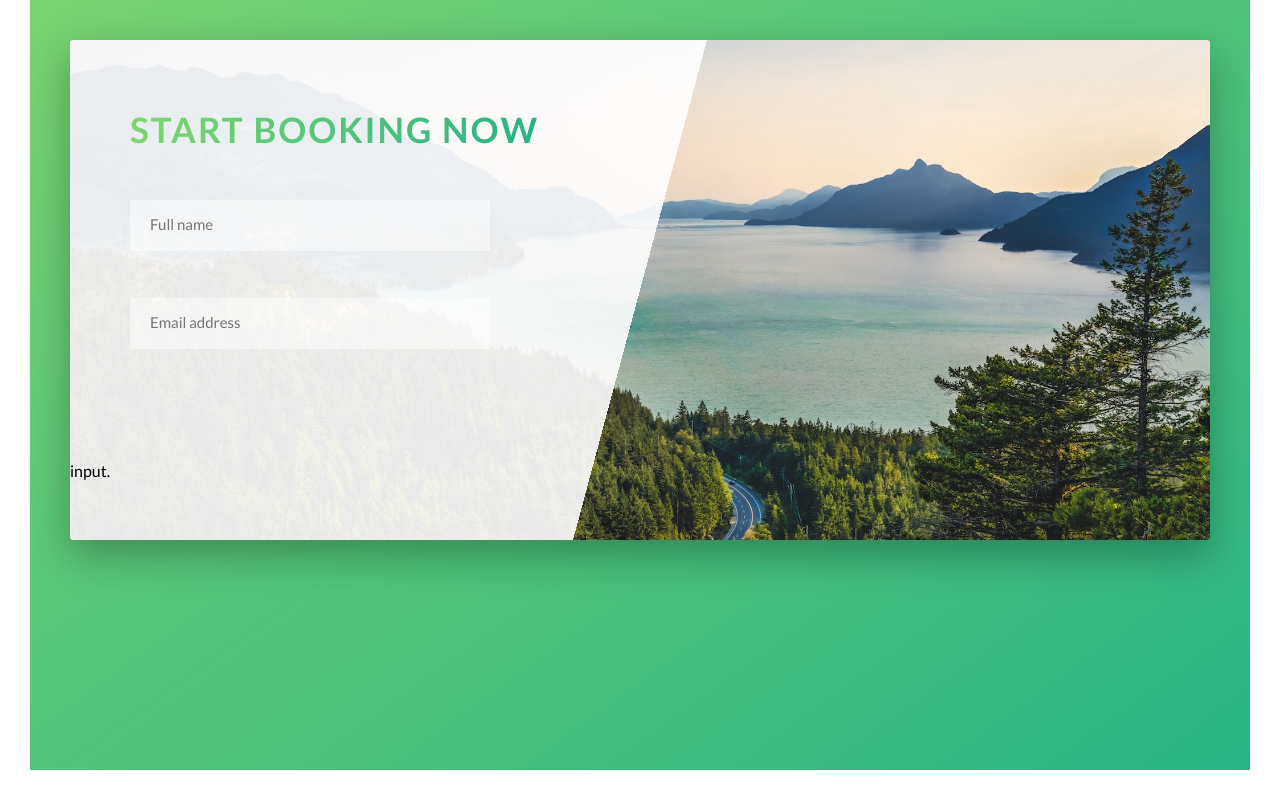
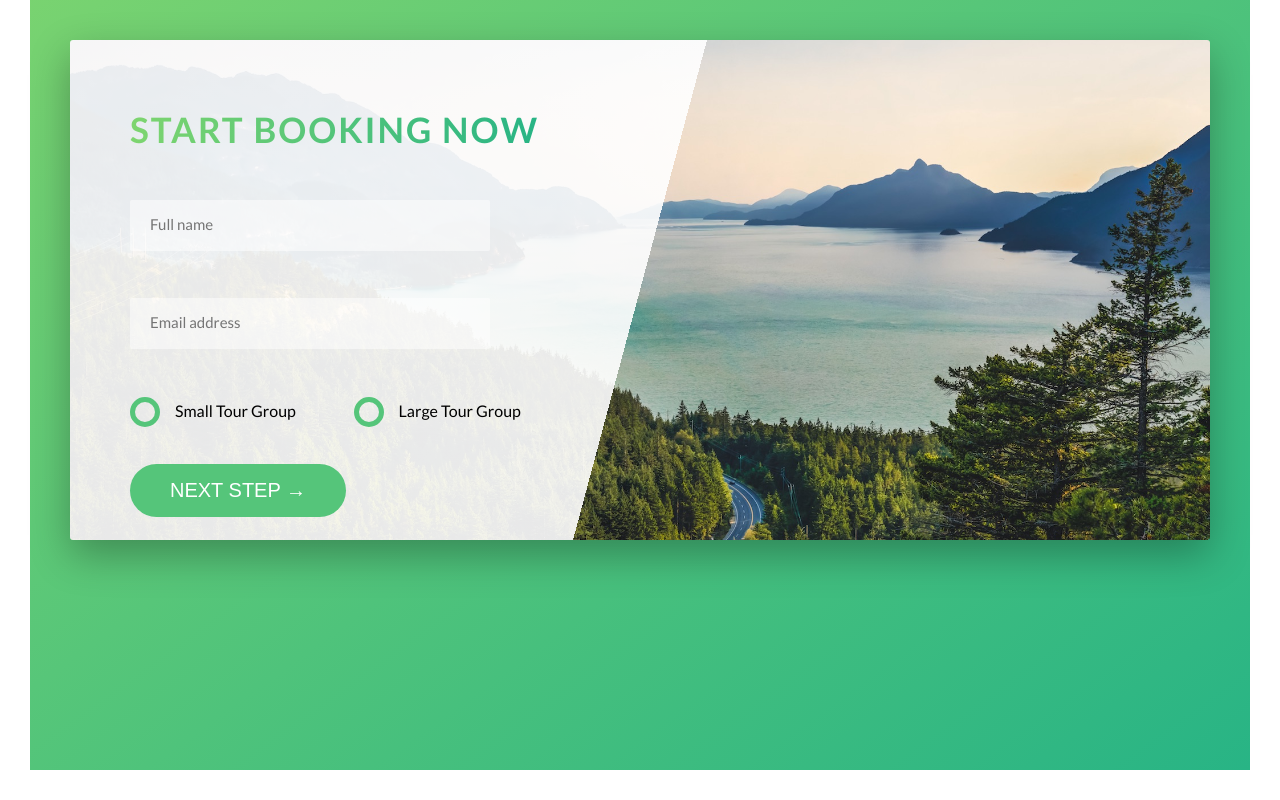
Before and after one commit to nikcorleone13/Outdoors-website, a website: page index.html in a window 1280 px wide. Shown: the part 4858-5658 px from the top of the page. Drawn offline with Linux system fonts and the light colour scheme.

Commit message:
Completed Booking section

```diff
--- a/SASS/base/_utilities.scss
+++ b/SASS/base/_utilities.scss
@@ -1,10 +1,10 @@
 .u-center-text{
-    text-align: center;
+    text-align: center !important;
 }
 
-.u-margin-bottom-big{ margin-bottom: 8rem; }
-.u-margin-bottom-medium{ margin-bottom: 4rem; }
-.u-margin-bottom-small{ margin-bottom: 1.5rem; }
+.u-margin-bottom-big{ margin-bottom: 8rem !important; }
+.u-margin-bottom-medium{ margin-bottom: 4rem !important; }
+.u-margin-bottom-small{ margin-bottom: 1.5rem !important; }
 
-.u-margin-top-big{ margin-top: 8rem; }
-.u-margin-top-huge{ margin-top: 10rem; }
+.u-margin-top-big{ margin-top: 8rem !important; }
+.u-margin-top-huge{ margin-top: 10rem !important; }
--- a/SASS/components/_button.scss
+++ b/SASS/components/_button.scss
@@ -5,7 +5,7 @@
 
 
 .btn{
-
+    &,//just for button element
     &:link, /*To make the visited link look just like unvisited*/
     &:visited {
         text-transform: uppercase;
@@ -16,6 +16,10 @@
         transition: all .2s;
         position: relative;
         font-size: 2rem;
+
+        //Change for the <button> elelment
+        border: none;
+        cursor: pointer;
     }
 
     &:hover {
@@ -79,14 +83,16 @@
         transition: all .2s;
     }
 
-    &:hover{
+    &:hover
+    {
         background-color: $color-primary;
         color: $color-white;
         box-shadow: 0 1rem 2rem rgba($color-black, .15);
         transform: translateY(-2px); //to move the button 2px above while hovering
     }
 
-    &:active{
+    &:active,
+    &:focus{
         box-shadow: 0 .5rem 2rem rgba($color-black, .15);
         transform: translateY(0); //to move the button 2px above while hovering
     }
--- a/SASS/components/_form.scss
+++ b/SASS/components/_form.scss
@@ -45,4 +45,54 @@
         visibility: hidden;
         transform: translateY(-4rem);
     }
+
+    &__radio-group{
+        width: 49%;
+        display: inline-block;
+    }
+
+    &__radio-input{
+        display: none;
+    }
+
+    &__radio-label{
+        font-size: $default-font-size;
+        cursor: pointer;
+        position: relative;
+        padding-left: 4.5rem;
+
+
+    }
+
+    &__radio-button{
+        height: 3rem;
+        width: 3rem;
+        border: 5px solid $color-primary;
+        border-radius: 50%;
+        display: inline-block;
+        position: absolute;
+        left: 0;
+        top: -.4rem;
+
+
+        &::after{
+            content: "";
+            display: block;
+            height: 1.3rem;
+            width: 1.3rem;
+            border-radius: 50%;
+            position: absolute;
+            top: 50%;
+            left: 50%;
+            transform: translate(-50%, -50%);
+            background-color: $color-primary;
+            opacity: 0;
+            transition: opacity .2s;
+        }
+    }
+
+    &__radio-input:checked ~ &__radio-label &__radio-button::after{
+        opacity: 1;
+
+    }
 }
--- a/index.html
+++ b/index.html
@@ -317,11 +317,26 @@
                                 <input type="email" class="form__input" placeholder="Email address" id="email" required>
                                 <label for="email" class="form__label">Email</label>
                             </div>
-                    </div>
 
-                        <div class="form__group">
-                            <div class="form__radio-group">
-                                input.
+                            <div class="form__group u-margin-bottom-medium">
+                                <div class="form__radio-group">
+                                    <input type="radio" class="form__radio-input" id="small" name="size-specify"> <!--Name is to be mentioned because on the radio buttons if we select one button the otherone also stayed selected too. So to club them together we made
+                                    them in the same group-->
+                                    <label for="small" class="form__radio-label">
+                                        <span class="form__radio-button"></span> <!--Radio buttons cannot be styled hence we are using span and styling it-->
+                                        Small Tour Group</label>
+                                </div>
+
+                                <div class="form__radio-group">
+                                    <input type="radio" class="form__radio-input" id="large" name="size-specify">
+                                    <label for="large" class="form__radio-label">
+                                        <span class="form__radio-button"></span>
+                                        Large Tour Group</label>
+                                </div>
+                            </div>
+
+                            <div class="form__group">
+                                <button class="btn btn--green">Next Step &rarr;</button>
                             </div>
                         </div>
                     </form>
```
Also changed, not shown: CSS/style.css.
